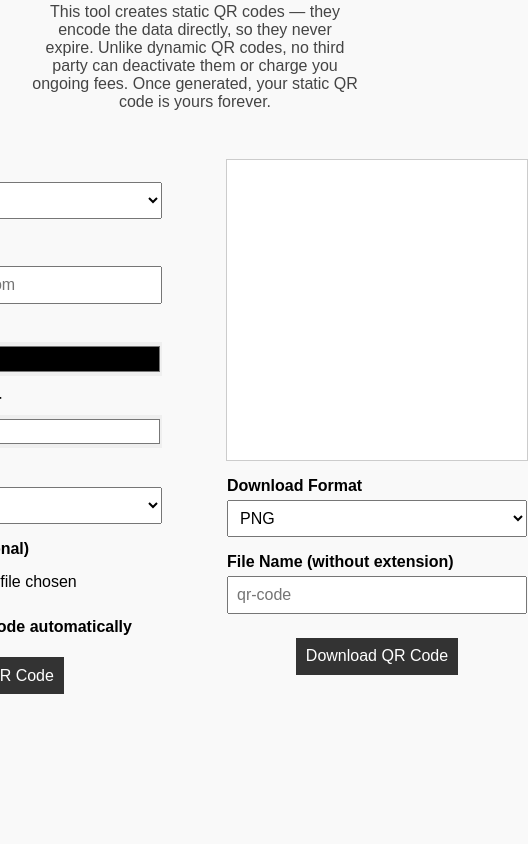
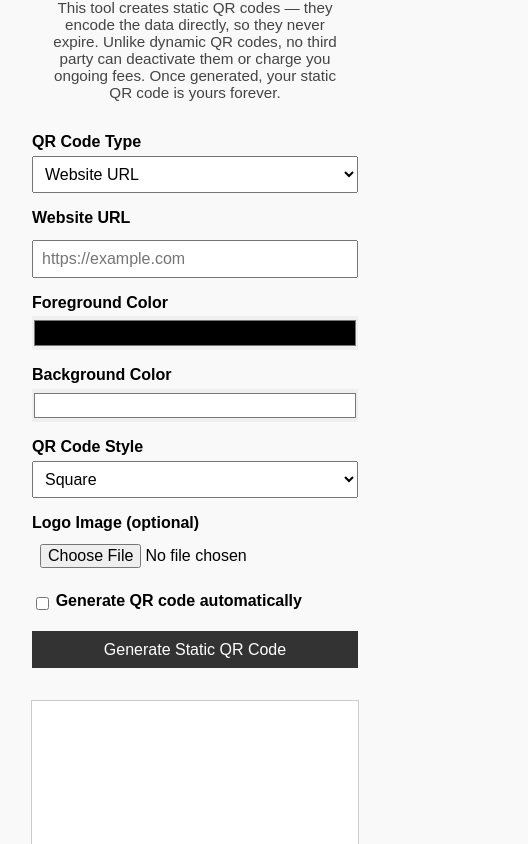
Before and after one commit to jakobvinkas/static-qr, a plain HTML site: page index.html in a window 390 px wide. Shown: the part 74-918 px from the top of the page, 528 px wide, since content can reach past the window. Before the commit the page ends 844 px from the top, so only its background shows below. Drawn offline with Linux system fonts and the light colour scheme.

Commit message:
Add responsive css for phone usage

```diff
--- a/index.html
+++ b/index.html
@@ -1,8 +1,9 @@
 <!DOCTYPE html>
 <html lang="en">
+
 <head>
     <meta charset="UTF-8" />
-  <meta name="viewport" content="width=device-width, initial-scale=1.0"/>
+    <meta name="viewport" content="width=device-width, initial-scale=1.0" />
     <title>Static QR-code</title>
     <script src="https://cdn.jsdelivr.net/npm/qr-code-styling@1.5.0/lib/qr-code-styling.js"></script>
     <style>
@@ -100,7 +101,7 @@
             align-items: center;
         }
 
-    #qrcode > canvas {
+        #qrcode>canvas {
             width: 100% !important;
             height: 100% !important;
         }
@@ -110,8 +111,50 @@
             flex-direction: column;
             gap: 0.5em;
         }
+
+        @media (max-width: 768px) {
+            .main-content {
+                flex-direction: column;
+                align-items: center;
+                gap: 2rem;
+            }
+
+            .left-panel,
+            .qr-container {
+                width: 100%;
+                max-width: 400px;
+            }
+
+            .qr-box {
+                width: 100%;
+                height: auto;
+                aspect-ratio: 1 / 1;
+            }
+
+            .form-group {
+                width: 100%;
+            }
+
+            button {
+                width: 100%;
+            }
+
+            .header {
+                margin-bottom: 2rem;
+                padding: 0 1rem;
+            }
+
+            .header h1 {
+                font-size: 1.8rem;
+            }
+
+            .header p {
+                font-size: 0.95rem;
+            }
+        }
     </style>
 </head>
+
 <body>
 
     <div class="header">
@@ -347,4 +390,5 @@
     </script>
 
 </body>
+
 </html>
```
Lines whose indentation alone changed are shown as unchanged.
